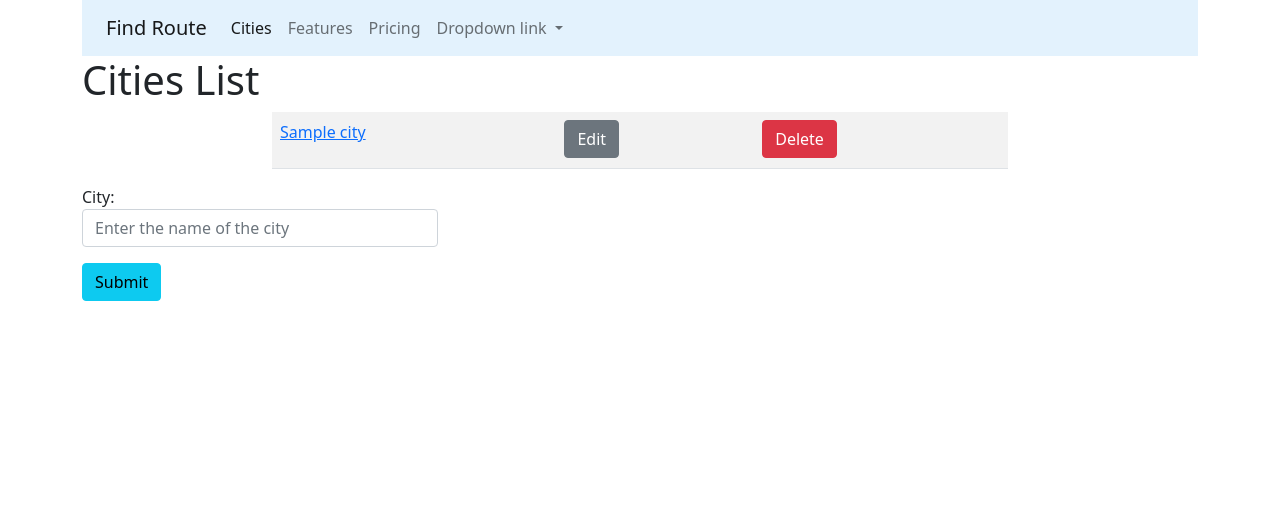
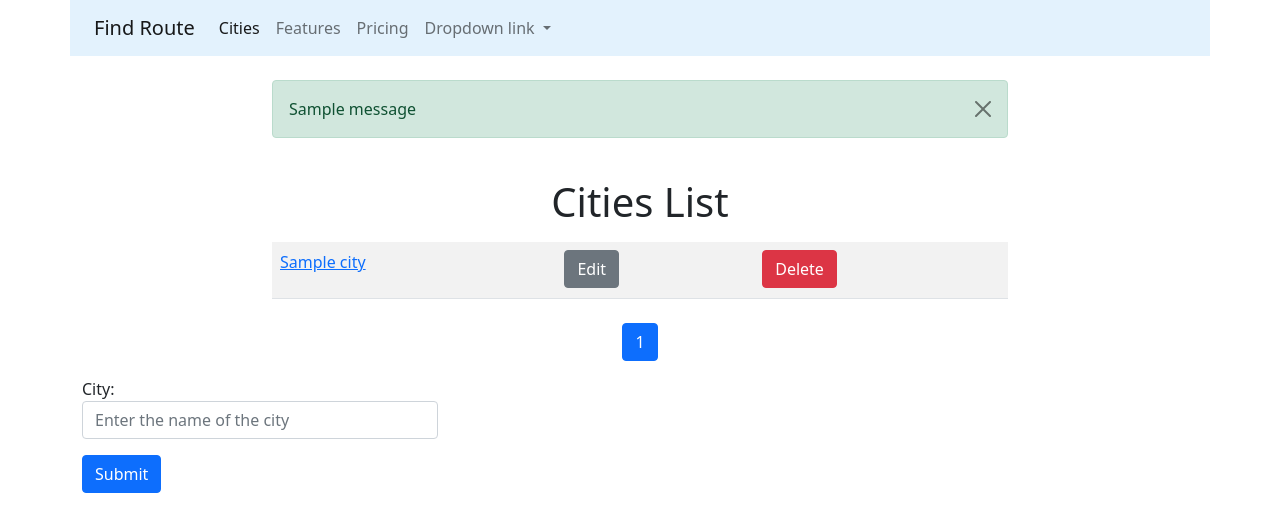
Before and after one commit to vkoliesov/find_route, a Django app: page /cities/ in a window 1280 px wide. Shown: the top 532 px of the page. Run offline with Django 3.2, Linux system fonts and the light colour scheme; tables that the repository leaves empty hold one stand-in row (values such as "Sample post"); one stand-in notice (Sample message) is shown.

Commit message:
add pagination and messages

```diff
--- a/cities/views.py
+++ b/cities/views.py
@@ -1,12 +1,15 @@
 from django.shortcuts import get_object_or_404
 from django.urls import reverse_lazy
 from django.views import generic
+from django.contrib import messages
+from django.contrib.messages.views import SuccessMessageMixin
 
 from .models import City
 from .forms import CityForm
 
 class CityListView(generic.ListView):
     model = City
+    paginate_by = 3
     template_name = 'cities/home.html'
 
 
@@ -25,18 +28,20 @@ class CityDetailView(generic.DetailView):
         return get_object_or_404(City, pk=self.kwargs.get('pk'))
 
 
-class CityCreateView(generic.CreateView):
+class CityCreateView(SuccessMessageMixin, generic.CreateView):
     model = City
     form_class = CityForm
     template_name = 'cities/create.html'
     success_url = reverse_lazy('cities:cities_list')
+    success_message = "City was created successfully"
 
 
-class CityUpdateView(generic.UpdateView):
+class CityUpdateView(SuccessMessageMixin, generic.UpdateView):
     model = City
     form_class = CityForm
     template_name = 'cities/update.html'
     success_url = reverse_lazy('cities:cities_list')
+    success_message = "City was updated successfully"
 
 
 class CityDeleteView(generic.DeleteView):
@@ -44,3 +49,8 @@ class CityDeleteView(generic.DeleteView):
     # form_class = CityForm
     template_name = 'cities/delete.html'
     success_url = reverse_lazy('cities:cities_list')
+    success_message = "City was deleted successfully"
+
+    def delete(self, request, *args, **kwargs):
+        messages.success(self.request, self.success_message)
+        return super(CityDeleteView, self).delete(self, request, *args, **kwargs)
--- a/templates/base.html
+++ b/templates/base.html
@@ -11,8 +11,9 @@
     <title>{% block title %}{% endblock %}</title>
   </head>
   <body>
+    {% include 'navbar.html' %}
+    {% include 'messages.html' %}
     <div class="container">
-        {% include 'navbar.html' %}
         {% block content %}{% endblock %}
     </div>
 
--- a/templates/cities/home.html
+++ b/templates/cities/home.html
@@ -2,9 +2,9 @@
 {% block title %} Cities List {% endblock %}
 
 {% block content %}
-    <h1>Cities List </h1>
+    <h1 class="text-center">Cities List </h1>
     <div class="row">
-        <div class="col-md-8 mx-auto">
+        <div class="col-md-8 mx-auto my-2">
             <table class="table table-striped">
                 {% for city in object_list %}
                 <tr>
@@ -30,13 +30,8 @@
         </div>
     </div>
 
-    <div class="row">
-        <div class="col-md-4">
-            <form action="" method="post">
-                {% csrf_token %}
-                {{ form.as_p }}
-                <button type="submit" class="btn btn-info">Submit</button>
-            </form>
-        </div>
-    </div>
+    {% include 'pagination.html' %}
+
+    {% include 'form.html' with action='add/' button='Submit' %}
+
 {% endblock %}
--- /dev/null
+++ b/templates/messages.html
@@ -0,0 +1,21 @@
+<div class="container">
+    <div class="row">
+        <div class="col-md-8 mx-auto my-4">
+            {% if messages %}
+                {% for message in messages %}
+                    {% if message.level == DEFAULT_MESSAGE_LEVELS.ERROR %}
+                        <div class="alert alert-danger alert-dismissible fade show" role="alert">
+                        {{ message }}
+                        <button type="button" class="btn-close" data-bs-dismiss="alert" aria-label="Close"></button>
+                        </div>
+                    {% else %}
+                        <div class="alert alert-success alert-dismissible fade show" role="alert">
+                            {{ message }}
+                            <button type="button" class="btn-close" data-bs-dismiss="alert" aria-label="Close"></button>
+                        </div>
+                    {% endif %}
+                {% endfor %}
+            {% endif %}
+        </div>
+    </div>
+</div>
--- /dev/null
+++ b/templates/pagination.html
@@ -0,0 +1,35 @@
+<nav aria-label="Page navigation example">
+  <ul class="pagination justify-content-center">
+    {% if page_obj.has_previous %}
+    <li class="page-item">
+        <a class="page-link" href="?page=1">
+            <span aria-hidden="true">&laquo;</span>
+        </a>
+    </li>
+    <li class="page-item">
+        <a class="page-link" href="?page={{ page_obj.previous_page_number }}">
+            <span aria-hidden="true">&lt;</span>
+        </a>
+    </li>
+    {% endif %}
+
+    {% for page in page_obj.paginator.page_range %}
+    <li class="page-item {% if page == page_obj.number %}active{% endif %}">
+        <a class="page-link" href="?page={{ page }}">{{ page }}</a>
+    </li>
+    {% endfor %}
+
+    {% if page_obj.has_next %}
+    <li class="page-item">
+        <a class="page-link" href="?page={{ page_obj.next_page_number }}">
+            <span aria-hidden="true">&gt;</span>
+        </a>
+    </li>
+    <li class="page-item">
+        <a class="page-link" href="?page={{ page_obj.paginator.num_pages }}">
+            <span aria-hidden="true">&raquo;</span>
+        </a>
+    </li>
+    {% endif %}
+  </ul>
+</nav>
```
